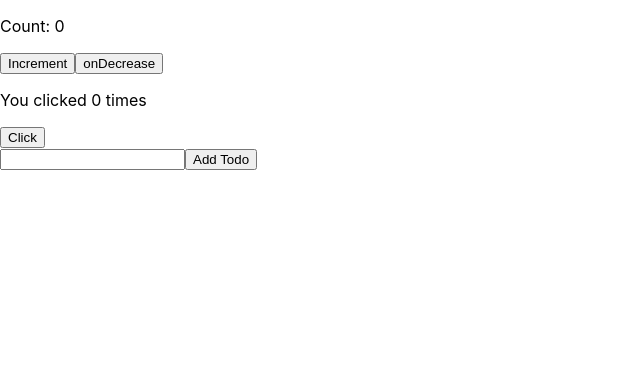
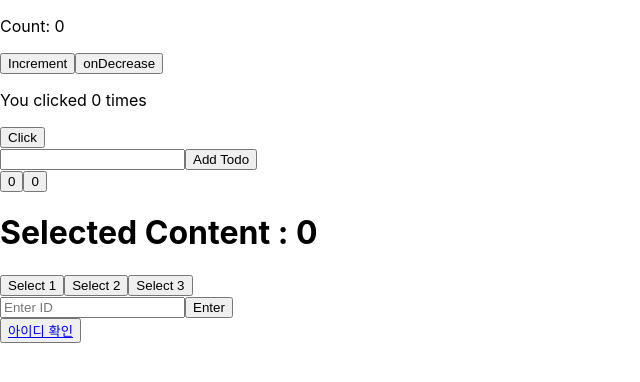
Before and after one commit to holland29/frontend-230620, a React (Create React App) app in the folder react-lecture/: page /zustand in a window 1280 px wide. Shown: the top 382 px of the page, without its empty margins (0-640 px from the left). Built offline with nearby package versions, Linux system fonts and the light colour scheme.

Commit message:
20230725

```diff
--- a/react-lecture/package.json
+++ b/react-lecture/package.json
@@ -17,7 +17,8 @@
     "react-scripts": "5.0.1",
     "styled-components": "^6.0.4",
     "typescript": "^4.9.5",
-    "web-vitals": "^2.1.4"
+    "web-vitals": "^2.1.4",
+    "zustand": "^4.3.9"
   },
   "scripts": {
     "start": "react-scripts start",
--- a/react-lecture/src/App.tsx
+++ b/react-lecture/src/App.tsx
@@ -1,6 +1,6 @@
 import React from 'react';
 import './App.css';
-import { Route, Routes } from "react-router-dom";
+import { Route, Routes, useNavigate } from "react-router-dom";
 
 import Array from './views/Array/Execute';
 import Components from "./components";
@@ -22,6 +22,9 @@ import StyledComponents2 from './styledComponents/practice'
 import FetchAPI from './restAPI/PostListFetch'
 import AxiosAPI from './restAPI/PostListAxios'
 import AsyncAPI from './restAPI/PostListAsync'
+import Zustand from './zustand/index'
+import ZustandId from './zustand/views'
+import ZustandCheck from './zustand/views/check'
 
 function App() {
   const onClick = () => {
@@ -69,6 +72,9 @@ function App() {
       <Route path="/fetchAPI" element={ <FetchAPI/>} />
       <Route path="/axiosAPI" element={ <AxiosAPI/>} />
       <Route path="/asyncAPI" element={ <AsyncAPI/>} />
+      <Route path="/zustand" element={ <Zustand/>} />
+      <Route path="/zustandId" element={ <ZustandId/>} />
+      <Route path="/zustandCheck" element={ <ZustandCheck/>} />
     </Routes>
   </>
   );
--- /dev/null
+++ b/react-lecture/src/zustand/index.tsx
@@ -0,0 +1,66 @@
+import React from 'react'
+import useCount from './stores/count';
+import useContent from './stores/content';
+import { Link } from 'react-router-dom';
+import Index from './views'
+
+//! Zustand 설치 : npm을 통해 설치
+//? npm install zustand
+
+//! Zustand 기능
+// 2. 상태 선택
+export default function Couter() {
+
+    //? Counter 예제
+    // useStore 훅을 호출
+    const count = useCount((state) => state.count);
+    const increase = useCount((state) => state.increase);
+    const increaseAsync = useCount((state) => state.increaseAsync);
+
+    //? Content 예제
+    // 구조 분해 할당을 통해 state, setState를 가져와서 사용
+    const { selectContent, setSelectContent } = useContent();
+
+    const handleClick = (value: number) => {
+        console.log(`Selected value: ${value}`);
+        setSelectContent(value);
+    }
+
+    return (
+        <>
+            <div>
+                <button onClick={increase}>{count}</button>
+                <button onClick={increaseAsync}>{count}</button>
+            </div>
+            <div>
+                <h1>Selected Content : {selectContent}</h1>
+                <button onClick={() => handleClick(1)}>Select 1</button>
+                <button onClick={() => handleClick(2)}>Select 2</button>
+                <button onClick={() => handleClick(3)}>Select 3</button>
+            </div>
+            <div>
+                <Index />
+                <button><Link to="/zustandCheck">아이디 확인</Link></button>
+            </div>
+        </>
+    );
+}
+
+// 3. 비동기 작업
+
+// type State = {
+//     loading: boolean;
+//     data: string | null;
+//     fetch: () => Promise<void>;
+// };
+
+// const useStore = create<State>((set) => ({
+//     loading: false,
+//     data: null,
+//     fetch: async () => {
+//         set({ loading: true });
+//         const response = await fetch('/api/data');
+//         const data = await response.text();
+//         set( { data, loading: false });
+//     }
+// }));
--- /dev/null
+++ b/react-lecture/src/zustand/stores/content.ts
@@ -0,0 +1,18 @@
+import create from 'zustand';
+
+interface SelectContentState {
+    selectContent: number;
+    setSelectContent: (select: number) => void;
+}
+
+const useStore = create<SelectContentState>((set) => ({
+    // create 함수의 매개변수로 콜백함수를 받는다.
+    // 이 콜백함수의 return 객체에 state, setState를 넣는다.
+    selectContent: window.localStorage.getItem('select') ?
+        Number(window.localStorage.getItem('select')) : 0,
+    setSelectContent: (select) => {
+        set((state) => ({ ...state, selectContent: select}))
+    }
+}))
+
+export default useStore;
--- /dev/null
+++ b/react-lecture/src/zustand/stores/count.ts
@@ -0,0 +1,28 @@
+import { create } from 'zustand'
+
+// 1. 상태 생성
+//? 상태 생성
+// : create 함수를 사용하여 상태 생성(초기상태 & 액션들을 정의하는 콜백 함수를 인수로 받는다.)
+type CountState = {
+    count: number;
+    increase: () => void;
+    increaseAsync: () => Promise<void>;
+}
+
+// useStore라는 이름의 커스텀 훅으로 사용 가능
+const useStore = create<CountState>((set) => ({
+    // 초기 상태
+    count: 0,
+    // 상태를 업데이트하는 메소드를 정의하는 콜백 함수
+    // : set함수를 인수로 하는 콜백 함수
+    // : set함수 - Zustand의 상태를 업데이트
+    increase: () => set((state) => ({ count: state.count + 1 })),
+
+    //? 비동기 상태 업데이트
+    increaseAsync:async () => {
+        await new Promise((resolve) => setTimeout(resolve, 2000));
+        set((state) => ({ count: state.count + 1 }));
+    },
+}));
+
+export default useStore;
--- /dev/null
+++ b/react-lecture/src/zustand/stores/userId.ts
@@ -0,0 +1,26 @@
+// Id를 메인 페이지에서 입력할 경우
+// 다른 모든 페이지에서 적용이 되도록 관리
+
+// 1. 아이디를 저장하는 zustand 객체 생성
+// 2. ID를 입력하는 페이지 구성
+// 3. 다른 페이지에서 입력한 ID 적용을 확인
+
+import create from 'zustand'
+
+interface Id {
+    id: string;
+    setId: (id: string) => void;
+}
+
+const IdStore = create<Id>((set) => ({
+    id: 'initialValue',
+    setId: (id) => {
+        // id(속성, property): id(파리머터, 현재값)
+        set((state) => ({ id: id }))
+    }
+    // setId: (by) => {
+    //     set((state) => ({ id: by}));
+    // }
+}))
+
+export default IdStore;
--- /dev/null
+++ b/react-lecture/src/zustand/views/check.tsx
@@ -0,0 +1,11 @@
+import React from 'react'
+import IdStore from '../stores/userId';
+
+export default function Check() {
+    const{ id } = IdStore();
+  return (
+    <div>
+        <h1>zustand로 상태관리 된 id : {id}</h1>
+    </div>
+  )
+}
--- /dev/null
+++ b/react-lecture/src/zustand/views/index.tsx
@@ -0,0 +1,37 @@
+import React from 'react'
+import { Form, useNavigate } from 'react-router-dom'
+import IdStore from '../stores/userId'
+// ID를 입력하는 페이지 구성
+
+export default function Index() {
+    // useNavigate 훅을 사용해 navigate 함수를 가져옴.
+    // 다른 경로로 이동 가능
+    const navigate = useNavigate();
+
+    // userId(IdStore) 스토어에서 id와 setId값을 가져옴.
+    // id는 현재 설정된 ID값
+    // setId는 이 값을 변경하는 함수
+    const { id, setId } = IdStore();
+
+    // onSubmit 함수
+    // : /zustandCheck 경로로 이동하도록 지정
+    const onSubmit = (event: React.FormEvent<HTMLFormElement>) => {
+        event.preventDefault();
+        navigate(`/zustandCheck`);
+    }
+
+    // onChange 함수
+    // : input의 값이 변경될 때 호출되는 함수
+    const onChange = (event: React.ChangeEvent<HTMLInputElement>) => {
+        setId(event.target.value);
+    }
+
+  return (
+    <>
+        <form onSubmit={onSubmit}>
+            <input autoComplete='off' onChange={onChange} placeholder='Enter ID' id='nickname'/>
+            <button disabled={!id.length}>Enter</button>
+        </form>
+    </>
+  )
+}
```
Also changed, not shown: 1 other file (tests, documents, lock files or other folders).
